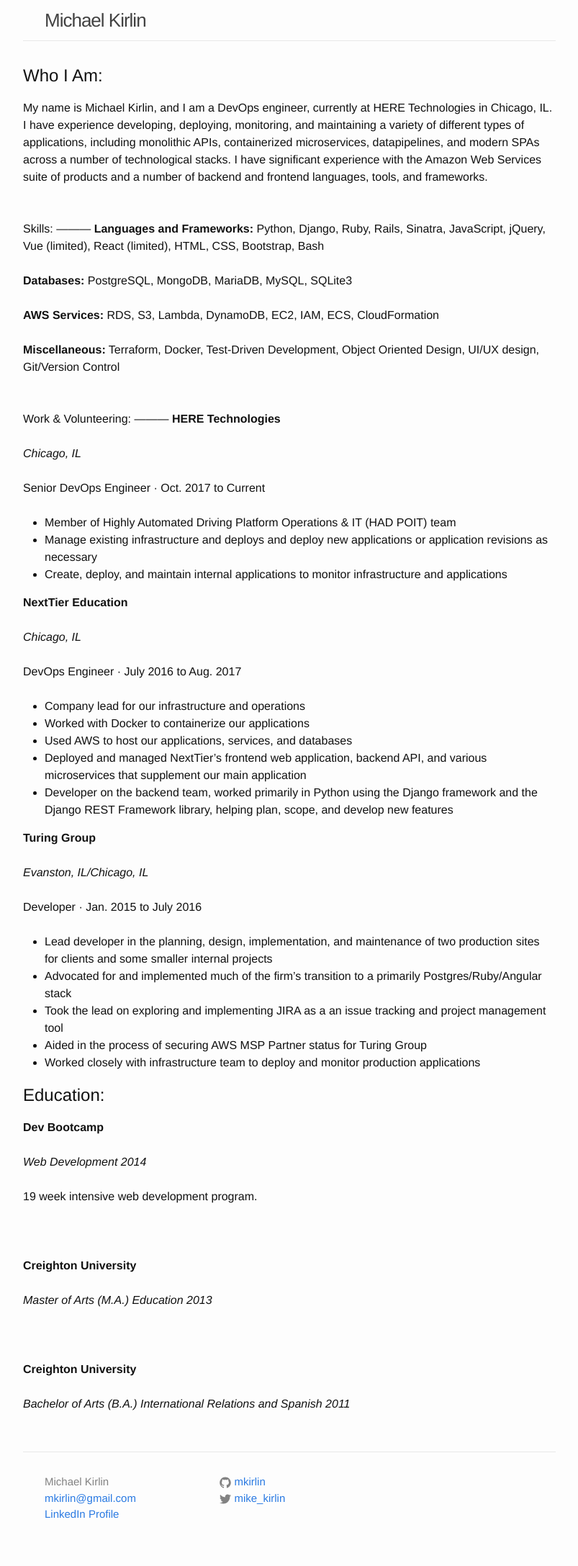
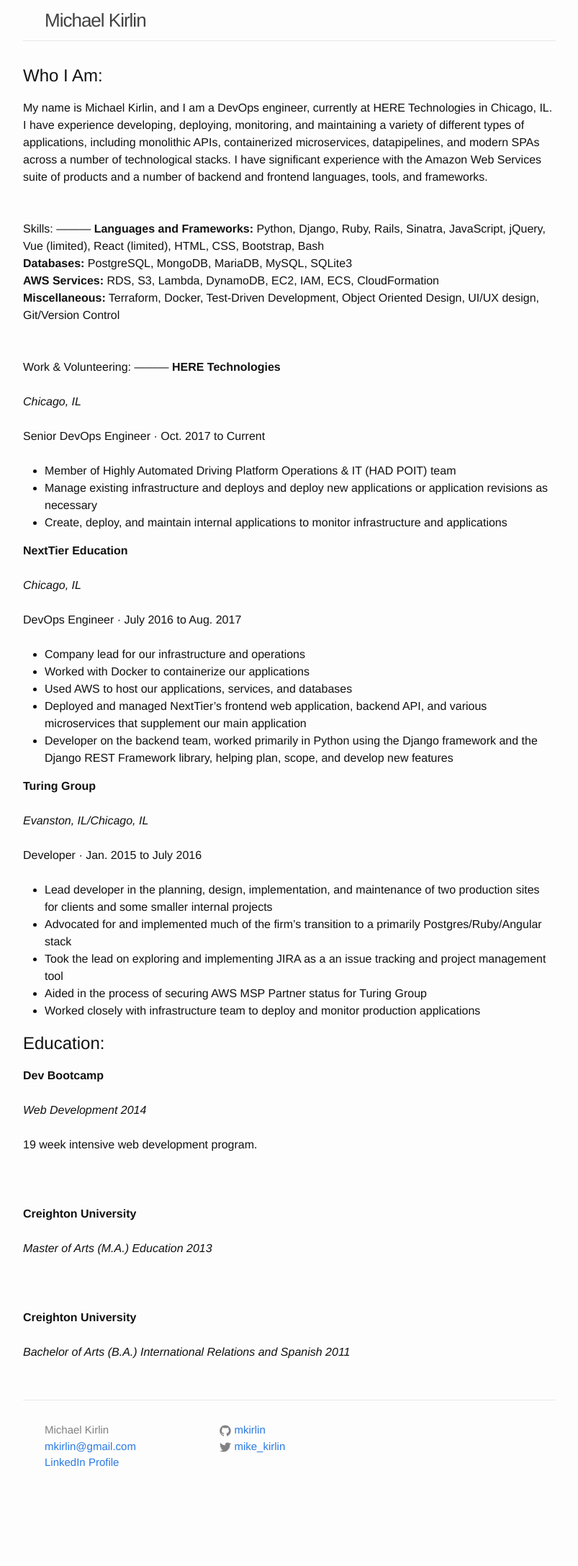
Before and after one commit to mkirlin/mkirlin.github.io, a Jekyll site: the page built from index.md, in a window 1280 px wide. Shown: the whole page at 72% size, without its empty margins (238-1041 px from the left). Built offline with Jekyll 4.4.1, drawn with Linux system fonts in a browser that asks for light colours; our own code applies the rules of GitHub Pages for plain Markdown files; after the commit the page ends 2103 px from its top, so only the background shows below that.

Commit message:
Continuing to tweak layout

```diff
--- a/index.md
+++ b/index.md
@@ -8,9 +8,9 @@
 <br>
 Skills:
 ---------
-**Languages and Frameworks:** Python, Django, Ruby, Rails, Sinatra, JavaScript, jQuery, Vue (limited), React (limited), HTML, CSS, Bootstrap, Bash <br><br>
-**Databases:** PostgreSQL, MongoDB, MariaDB, MySQL, SQLite3 <br><br>
-**AWS Services:** RDS, S3, Lambda, DynamoDB, EC2, IAM, ECS, CloudFormation <br><br>
+**Languages and Frameworks:** Python, Django, Ruby, Rails, Sinatra, JavaScript, jQuery, Vue (limited), React (limited), HTML, CSS, Bootstrap, Bash <br>
+**Databases:** PostgreSQL, MongoDB, MariaDB, MySQL, SQLite3 <br>
+**AWS Services:** RDS, S3, Lambda, DynamoDB, EC2, IAM, ECS, CloudFormation <br>
 **Miscellaneous:** Terraform, Docker, Test-Driven Development, Object Oriented Design, UI/UX design, Git/Version Control <br><br>
 <br>
 Work & Volunteering:
```
